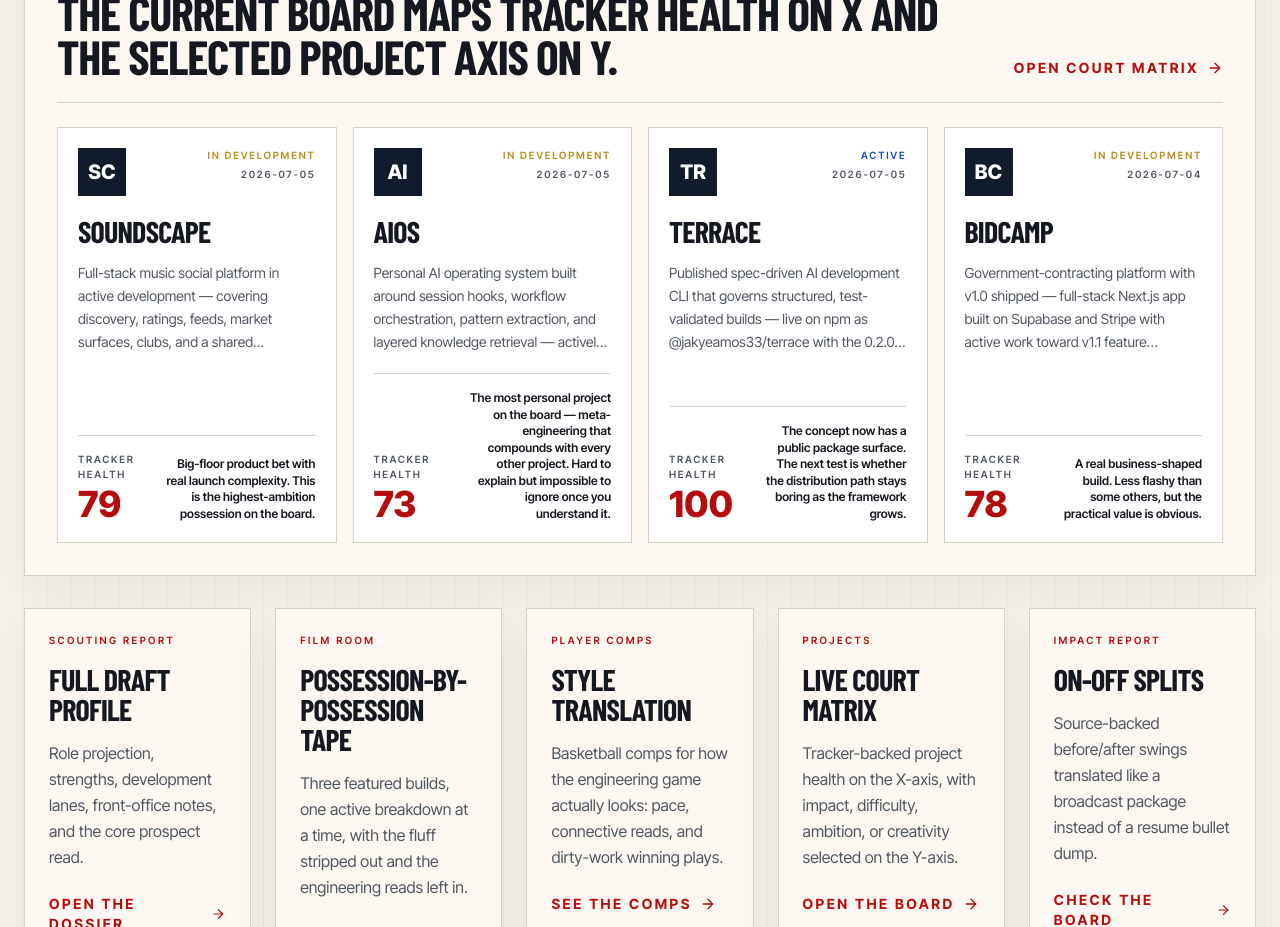
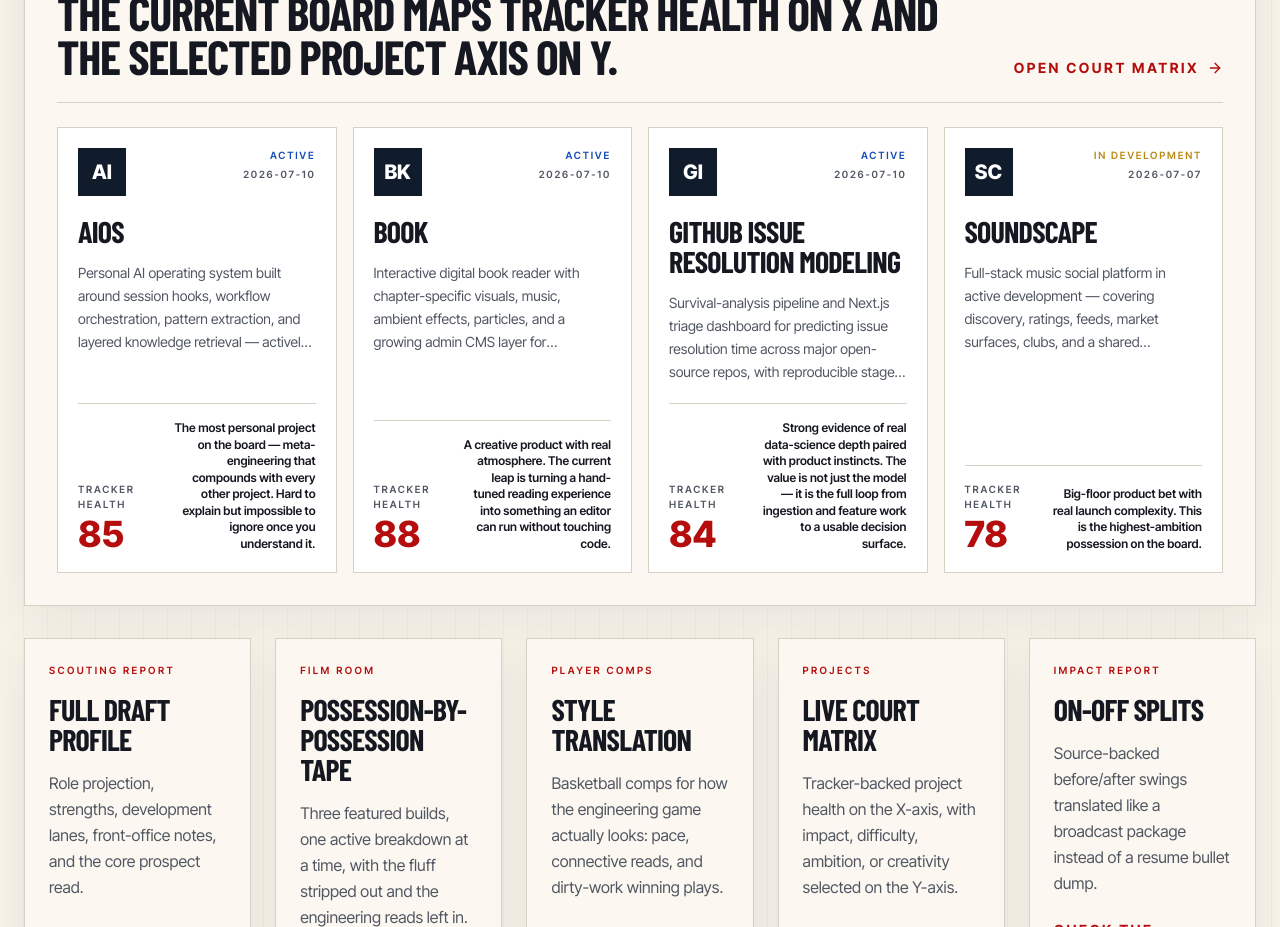
Before and after one commit to jakyeamos/portfolio, a React (Vite) app: page / in a window 1280 px wide. Shown: the part 3100-4027 px from the top of the page. Built offline with nearby package versions, Linux system fonts and the light colour scheme; a web font is replaced by a local one.

Commit message:
Sync weekly portfolio tracker

```diff
--- a/src/content/currentProjects.ts
+++ b/src/content/currentProjects.ts
@@ -46,10 +46,10 @@
     summary:
       'Full-stack music social platform in active development — covering discovery, ratings, feeds, market surfaces, clubs, and a shared web/mobile codebase in a TypeScript monorepo.',
     trackerComment:
-      'Close the polymorphic `ExternalId` persistence gap exposed by catalog hydration, then decide whether duplicate MusicBrainz title variants should remain a read-layer collapse only or be normalized deeper in the canonical catalog model, fix the remaining `@soundscape/platform-web` coverage test drift in `src/trpc/__tests__/webClient.test.ts`, and rerun the repo-level quality ladder.',
+      'Continue hosted preview validation from the working prebuilt deployment while the normal repository-connected preview path is escalated with deployment evidence.',
     trackerStatus: 'needs_attention',
-    trackerScore: 79,
-    lastUpdated: '2026-07-05',
+    trackerScore: 78,
+    lastUpdated: '2026-07-07',
     tags: ['music', 'social', 'monorepo', 'tRPC', 'Prisma'],
     grades: { impact: 9, difficulty: 9, ambition: 10, creativity: 8 },
     scoutTake:
@@ -62,10 +62,10 @@
     summary:
       'Personal AI operating system built around session hooks, workflow orchestration, pattern extraction, and layered knowledge retrieval — actively used as the backbone of daily engineering operations.',
     trackerComment:
-      'Migrate eval-related services and tests to the agent-eval-contract 0.3.0 Pydantic API (50 pytest failures surfaced once the stale venv contract build was rebuilt), then wire verify-run into hook-stop closeout and the pipeline reaper cadence.',
-    trackerStatus: 'needs_attention',
-    trackerScore: 73,
-    lastUpdated: '2026-07-05',
+      'Define canonical state and migration authority for AIOS v2, using the accepted local-first trust boundary and the completed baseline audit.',
+    trackerStatus: 'on_track',
+    trackerScore: 85,
+    lastUpdated: '2026-07-10',
     tags: ['Python', 'shell', 'SQLite', 'automation', 'AI-tooling'],
     grades: { impact: 8, difficulty: 7, ambition: 9, creativity: 9 },
     scoutTake:
@@ -194,7 +194,7 @@
       'Move the reader and admin service onto the hosted deployment path, connect the live domain, and complete deployed acceptance smoke coverage.',
     trackerStatus: 'on_track',
     trackerScore: 88,
-    lastUpdated: '2026-07-03',
+    lastUpdated: '2026-07-10',
     tags: ['interactive-book', 'admin-CMS', 'audio', 'TypeScript', 'publishing'],
     grades: { impact: 6, difficulty: 7, ambition: 7, creativity: 9 },
     scoutTake:
@@ -210,7 +210,7 @@
       'Complete final release review, then archive the first model-artifact release through the DOI-backed publication flow.',
     trackerStatus: 'on_track',
     trackerScore: 84,
-    lastUpdated: '2026-07-04',
+    lastUpdated: '2026-07-10',
     tags: ['Python', 'Next.js', 'survival-analysis', 'GitHub', 'dashboard'],
     grades: { impact: 8, difficulty: 8, ambition: 7, creativity: 7 },
     scoutTake:
```
